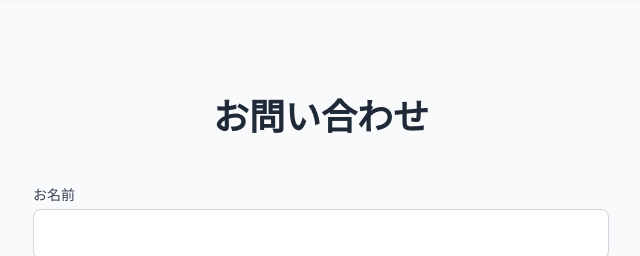
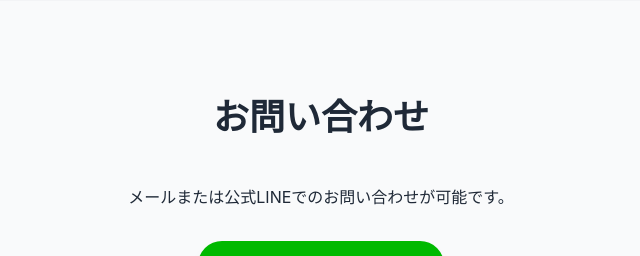
Before and after one commit to takumichatbot/LARUbot_homepage, a Flask app: page / in a window 1280 px wide. Shown: the part 6244-6500 px from the top of the page, without its empty margins (319-959 px from the left). Run offline with Flask 3, Linux system fonts and the light colour scheme; some libraries are stand-ins or nearby versions.

Commit message:
feat: お問い合わせのLINEリンクをボタン化

```diff
--- a/templates/index.html
+++ b/templates/index.html
@@ -521,37 +521,29 @@
         </div>
     </section>
 
-    <section id="contact-form" class="py-16 md:py-24 animate-on-scroll">
-    <div class="container mx-auto px-4 md:px-6">
-        <h2 class="text-3xl md:text-4xl font-bold text-center mb-12">
-            お問い合わせ
-        </h2>
-        <form action="/contact" method="POST" class="max-w-xl mx-auto space-y-6" onsubmit="handleFormSubmit(event)">
-            <div>
-                <label for="name" class="block text-sm font-medium text-gray-700 mb-1">お名前</label>
-                <input type="text" id="name" name="name" class="w-full px-4 py-3 border border-gray-300 rounded-lg focus:ring-2 focus:ring-blue-500 transition-colors">
-            </div>
-            <div>
-                <label for="email" class="block text-sm font-medium text-gray-700 mb-1">メールアドレス</label>
-                <input type="email" id="email" name="email" class="w-full px-4 py-3 border border-gray-300 rounded-lg focus:ring-2 focus:ring-blue-500 transition-colors">
-            </div>
-            <div>
-                <label for="message" class="block text-sm font-medium text-gray-700 mb-1">お問い合わせ内容</label>
-                <textarea id="message" name="message" rows="5" class="w-full px-4 py-3 border border-gray-300 rounded-lg focus:ring-2 focus:ring-blue-500 transition-colors"></textarea>
-            </div>
-            <input type="hidden" id="selected-plan" name="selected-plan">
-            <button type="submit" class="w-full bg-blue-500 text-white font-bold py-4 rounded-full hover:bg-blue-600 transition duration-300">
-                送信する
+
             </button>
         </form>
 
         <div id="success-message" class="hidden mt-6 text-center text-lg font-bold text-green-600">
             送信が完了しました。
         </div>
-        <div id="error-message" class="hidden mt-6 text-center text-lg font-bold text-red-600">
-            </div>
-    </div>
-</section>
+
+        <section id="contact-form" class="py-16 md:py-24 animate-on-scroll">
+            <div class="container mx-auto px-4 md:px-6">
+                <h2 class="text-3xl md:text-4xl font-bold text-center mb-12">
+                    お問い合わせ
+                </h2>
+
+                <p class="text-center mb-8">
+                    メールまたは公式LINEでのお問い合わせが可能です。
+                </p>
+                <div class="text-center mb-8">
+                    <a href="https://lin.ee/TNFGb5k" target="_blank" class="inline-block bg-[#00B900] text-white font-bold py-3 px-8 rounded-full shadow-lg hover:bg-green-600 transition-colors duration-300">
+                        <i class="fab fa-line"></i> 公式LINEで問い合わせ
+                    </a>
+                </div>
+        </section>
 
     <section id="contact" class="bg-blue-600 py-16 md:py-24 text-white text-center">
         <div class="container mx-auto px-4 md:px-6">
```
